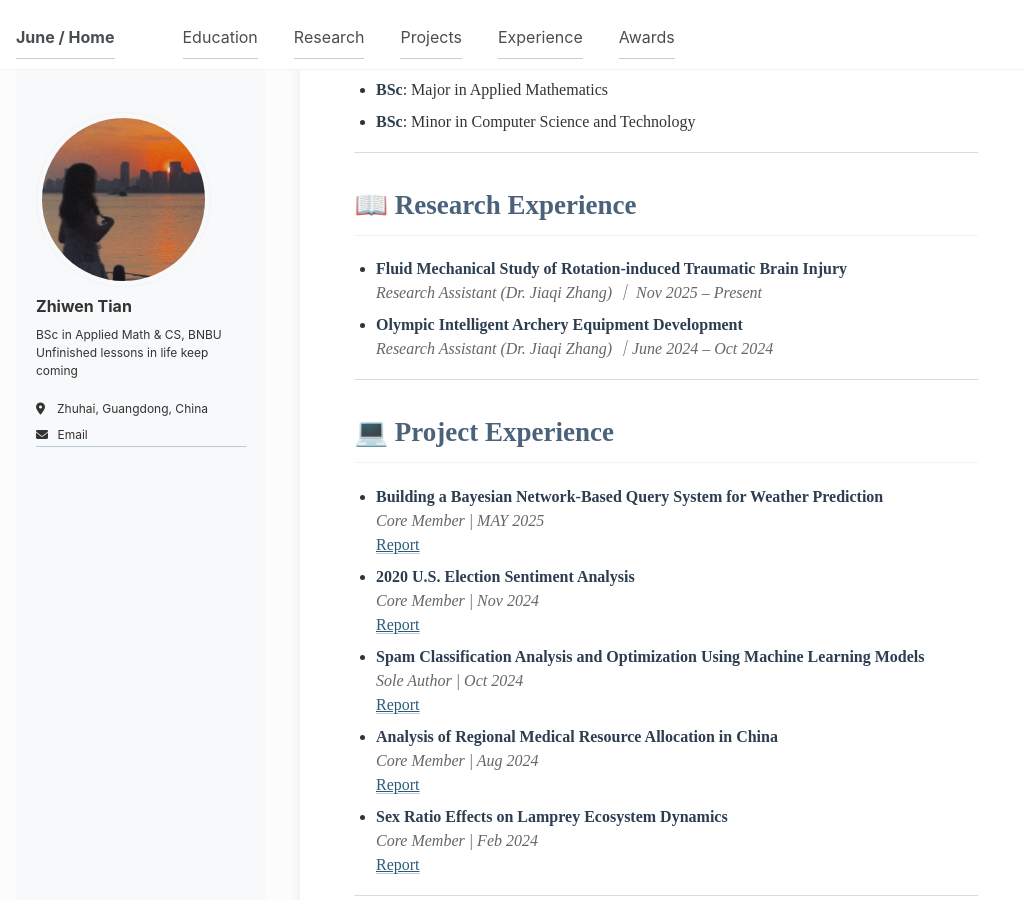
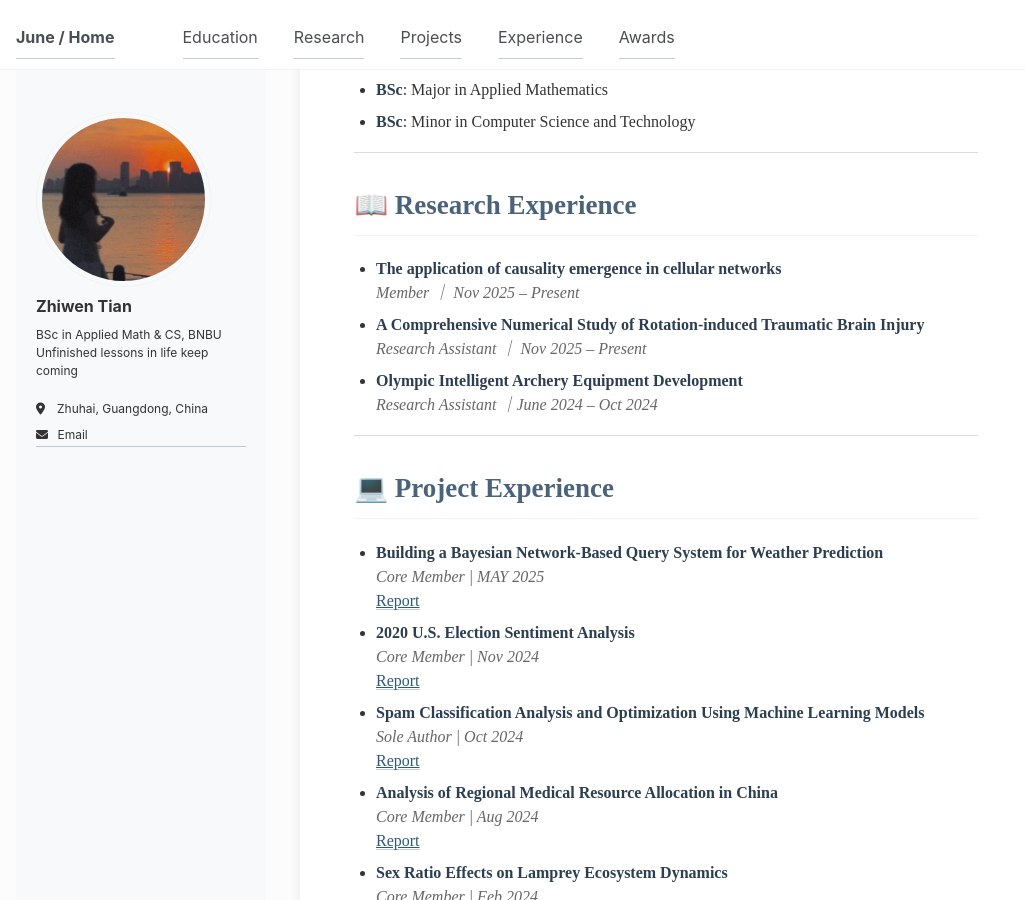
Before and after one commit to Orange1207/Orange1207.github.io, a Jekyll site: the page built from _pages/about.md, in a window 1280 px wide and 900 px high, scrolled down 473 px. Shown: the whole window, without its empty margins (0-1025 px from the left). Built offline with Jekyll 4.4.1, drawn with Linux system fonts in a browser that asks for light colours.

Commit message:
Update about.md

```diff
--- a/_pages/about.md
+++ b/_pages/about.md
@@ -29,11 +29,14 @@ redirect_from:
 
   <h2>📖 Research Experience</h2>
   <ul>
-    <li><strong>Fluid Mechanical Study of Rotation-induced Traumatic Brain Injury</strong><br>
-            <em>Research Assistant (Dr. Jiaqi Zhang) ｜ Nov 2025 – Present</em><br>
+    <li><strong>The application of causality emergence in cellular networks</strong><br>
+            <em>Member ｜ Nov 2025 – Present</em><br>
+    </li>
+    <li><strong>A Comprehensive Numerical Study of Rotation-induced Traumatic Brain Injury</strong><br>
+            <em>Research Assistant ｜ Nov 2025 – Present</em><br>
     </li>
     <li><strong>Olympic Intelligent Archery Equipment Development</strong><br>
-              <em>Research Assistant (Dr. Jiaqi Zhang) ｜June 2024 – Oct 2024</em><br>
+              <em>Research Assistant ｜June 2024 – Oct 2024</em><br>
     </li>
   </ul>
 
```
